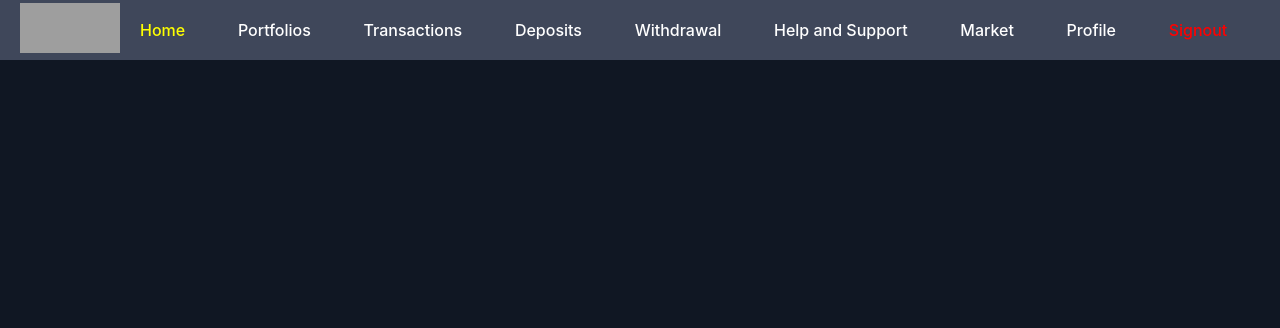
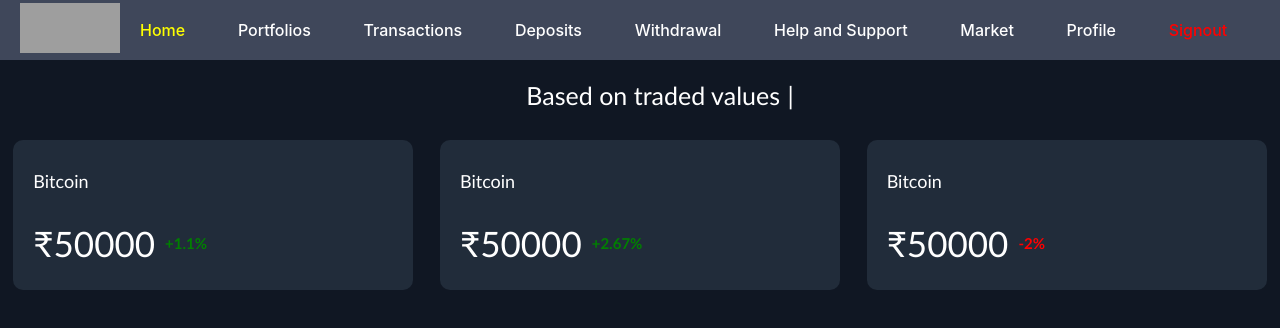
Before and after one commit to BiswayanMazumder/CryptoBase, a React (Create React App) app in the folder crypto-webpage/: page /home in a window 1280 px wide. Shown: the top 328 px of the page. Built offline with nearby package versions, Linux system fonts and the light colour scheme; no server answers; sample sign-in values are in the browser's storage; grey boxes are pictures that could not be loaded.

Commit message:
Home Page Creation

```diff
--- a/crypto-webpage/src/App.css
+++ b/crypto-webpage/src/App.css
@@ -484,6 +484,16 @@ html {
   overflow: scroll;
   height: 100%;
 }
+.jjddndfkdj{
+  display: flex;
+  flex-direction: row;
+  justify-content: space-between;
+  /* align-items: center; */
+  width: 100%;
+  gap: 50px;
+  overflow: scroll;
+  height: 100%;
+}
 .categories::-webkit-scrollbar {
   display: none; /* Hides scrollbar for WebKit browsers */
 }
@@ -735,7 +745,7 @@ html {
   top: 20px;
 }
 .woijlf{
-  width: 90%;
+  width: 100%;
   height: 100%;
   /* background-color: blue; */
   padding: 20px;
@@ -829,3 +839,88 @@ html {
   height: 200px;
   width: 100%;
 }
+.jdhwjdnsj{
+  height: 300px;
+  width: 100%;
+  /* background-color: red; */
+  display: flex;
+  flex-direction: row;
+  justify-content: space-around;
+  align-items: center;
+  overflow-x: scroll;
+  /* gap: 0px; */
+}
+.jdhwjdnsj::-webkit-scrollbar{
+  display: none ;
+}
+.hffndjjhjh{
+  height: 150px;
+  width: 400px;
+  background-color:#212C3A;
+  border-radius: 10px;
+  color: white;
+  display: flex;
+  flex-direction: column;
+  /* justify-content: center; */
+  /* align-items: center; */
+}
+.hffndjjhjh:hover{
+  background-color: #3F475A;
+}
+.kjdfmdkfm{
+  position: relative;
+  top: 20px;
+  left: 20px;
+  font-size: 25px;
+  font-weight: 500;
+  font-family: 'Gill Sans', 'Gill Sans MT', Calibri, 'Trebuchet MS', sans-serif;
+  color:white;
+  justify-content: center;
+  align-items: center;
+  text-align: center;
+}
+.wodklkf{
+  position: relative;
+  top: 50px;
+  display: flex;
+  flex-direction: row;
+  flex-wrap: wrap;
+  justify-content: space-around;
+  /* gap: 10px; */
+  /* padding:10px; */
+  /* gap: 10px; */
+  align-items: start;
+  overflow-x: auto; /* Allow horizontal scrolling */
+  white-space: nowrap; /* Prevent wrapping of child elements */
+}
+.currencyname{
+  position: relative;
+  top: 20%;
+  padding-left: 20px;
+  font-size: 18px;
+  font-family: 'Gill Sans', 'Gill Sans MT', Calibri, 'Trebuchet MS', sans-serif;
+  font-weight: 500;
+}
+.currencyprice{
+  position: relative;
+  top: 40%;
+  padding-left: 20px;
+  font-size: 35px;
+  font-family: 'Gill Sans', 'Gill Sans MT', Calibri, 'Trebuchet MS', sans-serif;
+  font-weight: 300;
+  display: flex;
+  flex-direction: row;
+}
+.values{
+  font-size: 15px;
+  display: flex;
+  position: relative;
+  justify-content: center;
+  align-items: center;
+  padding-left: 10px;
+}
+@media screen and (max-width:740px) {
+  .wodklkf{
+    gap: 10px;
+  }
+}
--- a/crypto-webpage/src/Logged in page/homepage.jsx
+++ b/crypto-webpage/src/Logged in page/homepage.jsx
@@ -1,7 +1,9 @@
 import React, { useEffect } from 'react'
 import { Link } from 'react-router-dom'
 import { getAuth, onAuthStateChanged } from "firebase/auth";
+import Typewriter from 'typewriter-effect';
 export default function Homepage() {
+    const value=[1.1,2.67,-2];
     useEffect(() => {
         document.title = 'Best Place for Crypto Trading and buying Crypto | CryptoForge'
     })
@@ -80,6 +82,53 @@ onAuthStateChanged(auth, (user) => {
                         </div>
                     </div>
                 </div>
+                <div className="kjdfmdkfm">
+                <Typewriter
+                                    options={{
+                                        strings: ['Most Active','Based on traded values and price variations'],
+                                        autoStart: true,
+                                        loop: true,
+                                        cursor: '|',
+                                        delay: 75,
+                                    }}
+                                />
+                </div>
+                <div className="wodklkf" style={{ position: "relative", top: "50px" }}>
+                    <div className="hffndjjhjh">
+                        <div className="currencyname">
+                            Bitcoin
+                        </div>
+                        <div className="currencyprice">
+                            ₹50000
+                            <div className="values" style={{color: value[0]>0?'green':'red',fontWeight:'600'}}>
+                                {value[0]>0?'+'+value[0]:value[0]}%
+                            </div>
+                        </div>
+                    </div>
+                    <div className="hffndjjhjh">
+                        <div className="currencyname">
+                            Bitcoin
+                        </div>
+                        <div className="currencyprice">
+                            ₹50000
+                            <div className="values" style={{color: value[1]>0?'green':'red',fontWeight:'600'}}>
+                                {value[1]>0?'+'+value[1]:value[1]}%
+                            </div>
+                        </div>
+                    </div>
+                    <div className="hffndjjhjh">
+                        <div className="currencyname">
+                            Bitcoin
+                        </div>
+                        <div className="currencyprice">
+                            ₹50000
+                            <div className="values" style={{color: value[2]>0?'green':'red',fontWeight:'600'}}>
+                                {value[2]>0?'+'+value[2]:value[2]}%
+                            </div>
+                        </div>
+                    </div>
+
+                </div>
             </div>
         </>
     )
```
Lines whose indentation alone changed are shown as unchanged.
